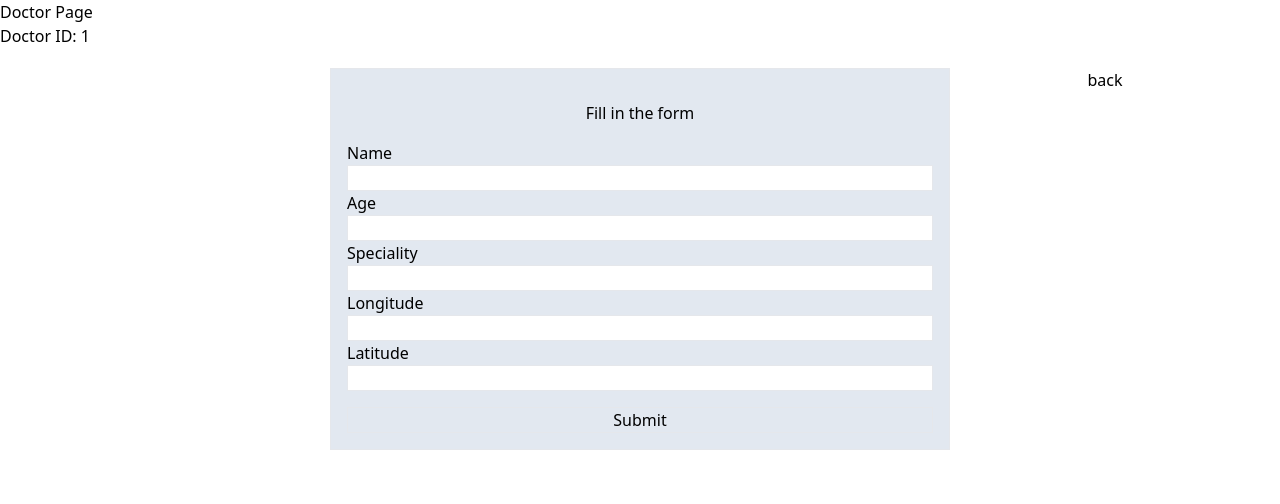
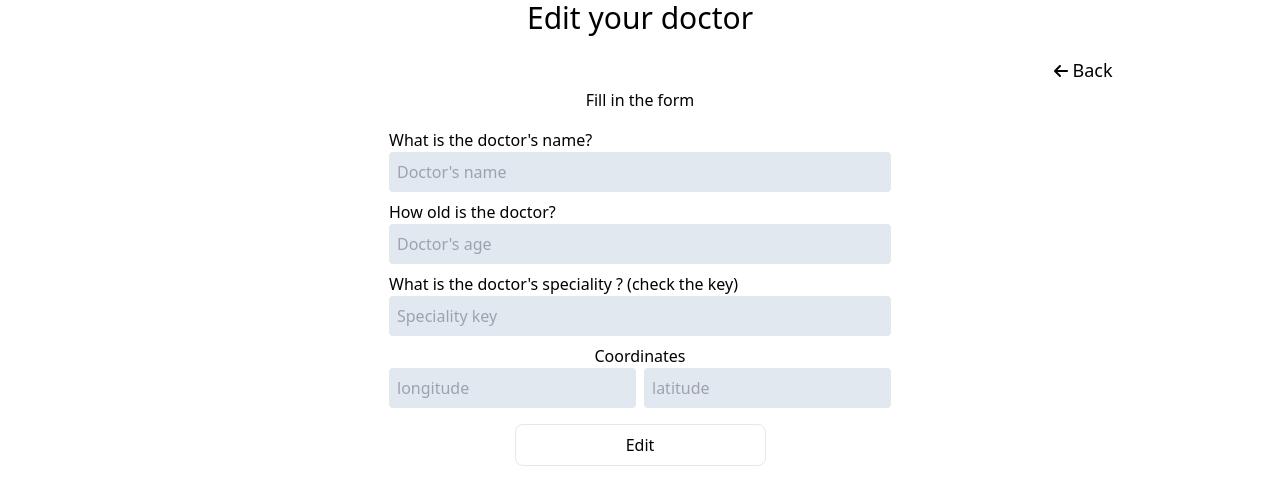
Before and after one commit to ThibautRoland/Yadokari, a Next.js app in the folder frontend/: page /edit/1 in a window 1280 px wide. Shown: the top 504 px of the page. Built offline with nearby package versions, Linux system fonts and the light colour scheme.

Commit message:
added front to nearbydoctors tab

```diff
--- a/frontend/src/components/history.tsx
+++ b/frontend/src/components/history.tsx
@@ -8,7 +8,7 @@ type HistoryProps = {
 }
 
 export const History = ({history}: HistoryProps) => {
-  return     <div className="grid grid-cols-4 space-y-2 gap-2">
+  return     <div className="grid grid-cols-4 space-y-2 gap-2 mt-5">
         {history.map((h: HistoryModel, i: number) => (
             <div key={i}>
                 <p>{h.doctorName}</p>
--- a/frontend/src/components/nearbyDoctor.tsx
+++ b/frontend/src/components/nearbyDoctor.tsx
@@ -77,6 +77,9 @@ export function NearbyDoctor () {
           <div className="basis-1/3"></div>
         </div>
 
+        <div className='flex flex-row'>
+          <div className='basis-1/12'></div>
+          <div className='basis-10/12'>
             <h2 className='m-3'>{searchState.message}</h2>
 
             <div className={`grid grid-cols-4 space-y-2 gap-2 ${searchState.doctorFound ? '' : 'hidden'}`}>
@@ -85,6 +88,10 @@ export function NearbyDoctor () {
                 <DoctorCard key={i} doctor={d}/>
               ))}
             </div>
+          </div>
+          <div className='basis-1/12'></div>
+        </div>
+
 
         </div>
 
--- a/frontend/src/pages/edit/[id].tsx
+++ b/frontend/src/pages/edit/[id].tsx
@@ -1,5 +1,7 @@
 import { putDoctor } from '@/api/api/doctor';
 import { DoctorForm } from '@/api/components/doctorForm';
+import { faArrowLeft } from '@fortawesome/free-solid-svg-icons/faArrowLeft';
+import { FontAwesomeIcon } from '@fortawesome/react-fontawesome';
 import Link from 'next/link';
 import { useRouter } from 'next/router';
 import {useState} from 'react'
@@ -56,37 +58,36 @@ const handleDoctorData = async (event: React.ChangeEvent<HTMLInputElement>, key:
     )
   }
 
-  return (
-    <div>
-      <h1>Doctor Page</h1>
-      <p>Doctor ID: {id}</p>
+  return <div>
+      <h1 className='text-center text-3xl'>Edit your doctor</h1>
       {/* Fetch and render doctor information here */}
-      <div className="">
       <div className="flex flex-row m-5">
-            <div className="basis-1/4"></div>
-            <div className="flex flex-col basis-1/2 border bg-slate-200 p-4">
+            <div className="basis-1/3"></div>
+            <div className="flex flex-col basis-1/3 p-4">
                 <h2 className="text-center m-4">Fill in the form</h2>
-                <p>Name</p>
-                <input onChange={(event) => handleDoctorData(event, "name")} type="text" className="border"/>
-                <p>Age</p>
-                <input onChange={(event) => handleDoctorData(event, "age")} type="text" className="border"/>
-                <p>Speciality</p>
-                <input onChange={(event) => handleDoctorData(event, "speciality")} type="text" className="border"/>
-                <p>Longitude</p>
-                <input onChange={(event) => handleDoctorData(event, "x")} type="text" className="border"/>
-                <p>Latitude</p>
-                <input onChange={(event) => handleDoctorData(event, "y")} type="text" className="border"/>
-                <button className='border mt-4' onClick={handleClick}>Submit</button>
+                <p>What is the doctor's name?</p>
+                <input placeholder="Doctor's name" onChange={(event) => handleDoctorData(event, "name")} type="text" className="slate-input p-2 mb-2"/>
+                <p>How old is the doctor?</p>
+                <input placeholder="Doctor's age" onChange={(event) => handleDoctorData(event, "age")} type="text" className="slate-input p-2 mb-2"/>
+                <p>What is the doctor's speciality ? (check the key)</p>
+                <input placeholder="Speciality key" onChange={(event) => handleDoctorData(event, "speciality")} type="text" className="slate-input p-2 mb-2"/>
+                <p className="text-center">Coordinates</p>
+                <div className='flex flex-row mb-2'>
+                    <input placeholder="longitude" onChange={(event) => handleDoctorData(event, "x")} type="text" className="slate-input p-2 basis-1/2 mr-1"/>
+                    <input placeholder="latitude" onChange={(event) => handleDoctorData(event, "y")} type="text" className="slate-input p-2 basis-1/2 ml-1"/>
                 </div>
-            <div className="basis-1/4 flex justify-center">
-              <Link href="/"> back </Link>
+                <div className="flex justify-center mt-2">
+                    <button className='mb-3 border rounded-lg w-1/2 p-2 hover:bg-slate-100' onClick={handleClick}>Edit</button>
+                </div>
+            </div>
+            <div className="basis-1/3 flex justify-center">
+                <Link href="/">
+                    <FontAwesomeIcon icon={faArrowLeft} />
+                    <button className="text-lg ms-1">Back</button>
+                </Link>
             </div>
       </div>
     </div>
-
-    </div>
-
-  );
   }
 
 export default DoctorPage;
--- a/frontend/src/pages/index.tsx
+++ b/frontend/src/pages/index.tsx
@@ -85,7 +85,7 @@ export default function index({ doctors}:IndexProps) {
       </li>
       <li className="ml-auto" onClick={(event) => handleClick(event, 3)}>
         <a href="#" className={`${stateNumber == 3 ? 'tib-tab-active' : 'tib-tab-sleep'}`}>
-          See history
+          Search history
         </a>
       </li>
     </ul>
```
Lines whose indentation alone changed are shown as unchanged.
